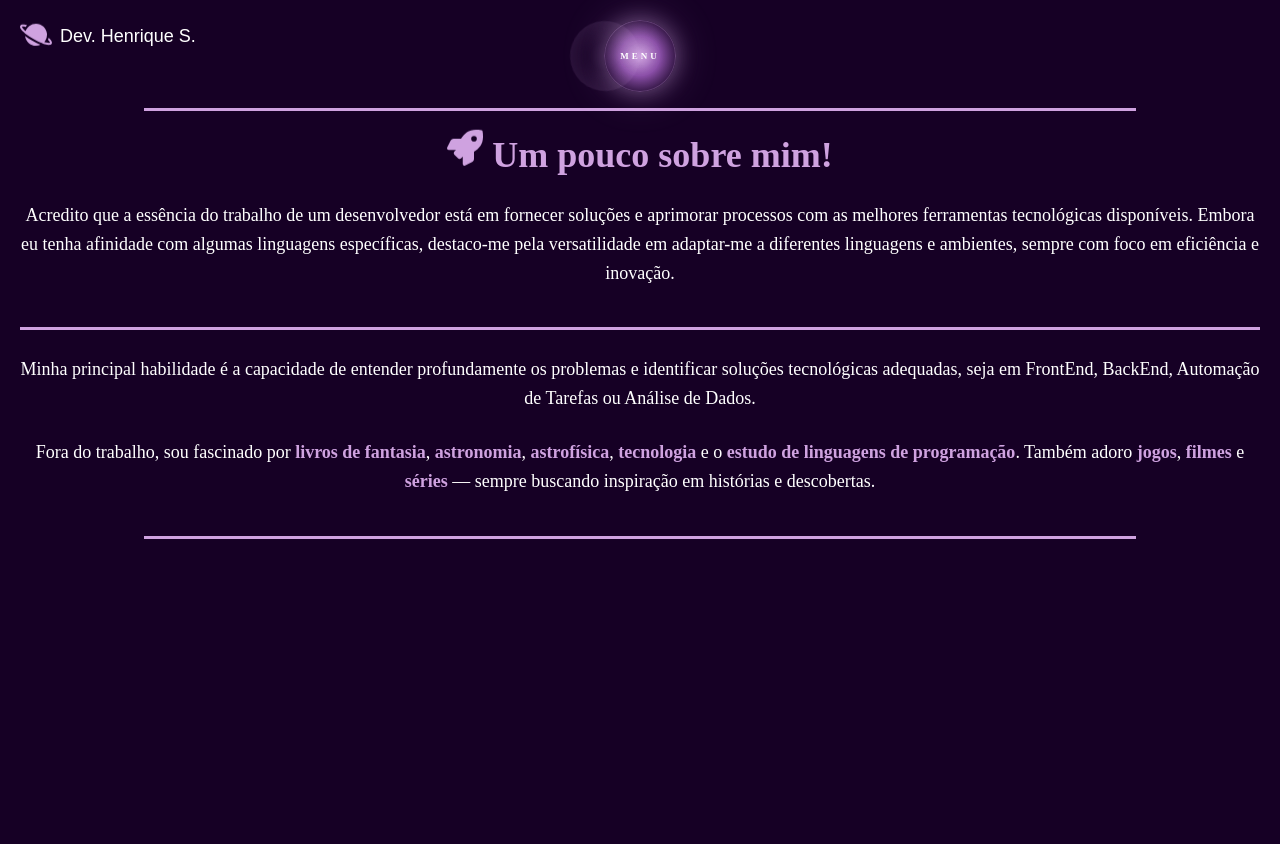
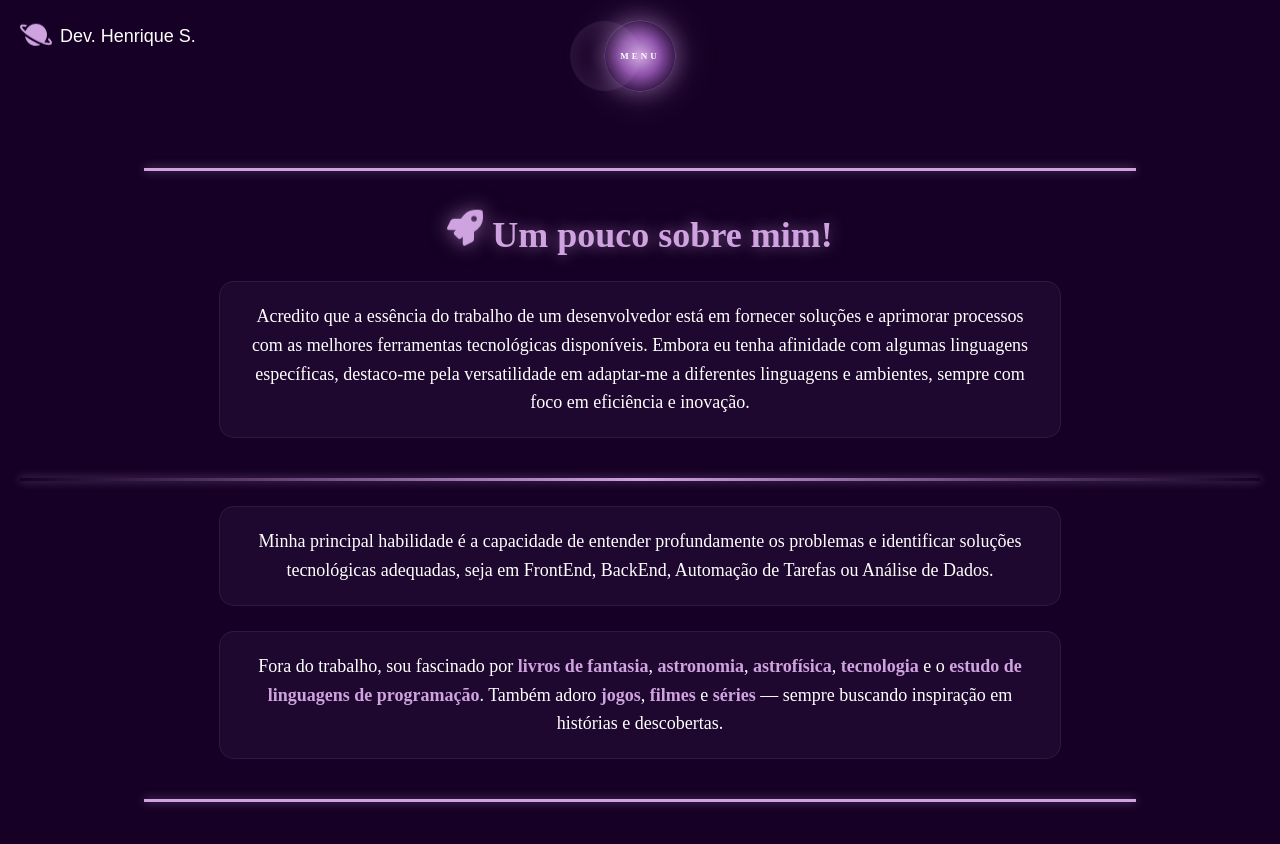
Before and after one commit to HenriqueQSanches/Portfolio, a React (Create React App) app in the folder frontend/: page /about in a window 1280 px wide. Shown: the top 844 px of the page. Before the commit the page ends 800 px from the top, so only its background shows below. Built offline with nearby package versions, Linux system fonts and the light colour scheme; the HTML template or start-up script is replaced by a standard one.

Commit message:
refactor: visual identity

```diff
--- a/frontend/src/pages/About/About.css
+++ b/frontend/src/pages/About/About.css
@@ -5,12 +5,14 @@
     text-align: center;
     padding: 50px 20px;
     color: white;
-    margin-top: 20px;
+    margin-top: 80px;
   }
 
   .about-container h1 {
     font-size: 36px;
     margin-bottom: 20px;
+    margin-top: 20px;
+    text-shadow: 0 0 30px rgba(207, 162, 224, 0.4);
   }
 
   .highlight {
@@ -23,18 +25,32 @@
 
   .highlight-blue {
     color: #CFA2E0;
+    text-shadow: 0 0 15px rgba(207, 162, 224, 0.5);
+    font-weight: 600;
   }
 
   .about-text {
     font-size: 18px;
     line-height: 1.6;
     margin-bottom: 20px;
+    padding: 20px;
+    background: rgba(207, 162, 224, 0.05);
+    border-radius: 15px;
+    backdrop-filter: blur(10px);
+    border: 1px solid rgba(207, 162, 224, 0.1);
+    max-width: 800px;
   }
 
   .about-hobbies {
     font-size: 18px;
     line-height: 1.6;
     margin-bottom: 20px;
+    padding: 20px;
+    background: rgba(207, 162, 224, 0.05);
+    border-radius: 15px;
+    backdrop-filter: blur(10px);
+    border: 1px solid rgba(207, 162, 224, 0.1);
+    max-width: 800px;
   }
 
   @keyframes rocketFloat {
@@ -49,4 +65,5 @@
   .rocket-icon {
     animation: rocketFloat 3s ease-in-out infinite;
     color: #CFA2E0;
+    filter: drop-shadow(0 0 10px rgba(207, 162, 224, 0.6));
   }
--- a/frontend/src/pages/Start/Start.css
+++ b/frontend/src/pages/Start/Start.css
@@ -22,12 +22,14 @@
   .linkedinIcon, .whatsappIcon, .curriculumIcon, .githubIcon, .reactIcon {
     color: #CFA2E0;
     cursor: pointer;
-    transition: transform 0.3s ease, color 0.3s ease;
+    transition: all 0.3s ease;
+    filter: drop-shadow(0 0 5px rgba(207, 162, 224, 0.3));
   }
 
   .linkedinIcon:hover, .whatsappIcon:hover, .curriculumIcon:hover, .githubIcon:hover {
     color: #ffff;
-    transform: scale(1.2);
+    transform: scale(1.3);
+    filter: drop-shadow(0 0 15px rgba(207, 162, 224, 0.8));
   }
 
   .whatsappIcon {
@@ -51,12 +53,20 @@
 
 .socialMedia {
   display: flex;
+  padding: 15px;
+  background: rgba(207, 162, 224, 0.05);
+  border-radius: 50px;
+  backdrop-filter: blur(10px);
+  border: 1px solid rgba(207, 162, 224, 0.1);
+  margin-top: 10px;
 }
 
 .MeContate {
   color: #CFA2E0;
   font-size: 20px;
   margin-bottom: 8px;
+  text-shadow: 0 0 15px rgba(207, 162, 224, 0.5);
+  font-weight: 600;
 }
 
 .start-container {
@@ -65,19 +75,24 @@
     align-items: center;
     text-align: center;
     padding: 50px 20px;
-    margin-top: 35px;
+    margin-top: 80px;
     color: white;
   }
 
   hr {
     width: 90%;
-    background-color: #CFA2E0;
+    height: 2px;
+    background: linear-gradient(90deg, transparent, #CFA2E0, transparent);
+    border: none;
     margin: 20px 0;
+    box-shadow: 0 0 10px rgba(207, 162, 224, 0.5);
   }
 
   .start-container h1 {
     font-size: 36px;
     color: white;
+    text-shadow: 0 0 30px rgba(207, 162, 224, 0.3);
+    margin-top: 20px;
   }
 
   .start-container .highlight {
--- a/frontend/src/pages/Techinfo/Techinfo.css
+++ b/frontend/src/pages/Techinfo/Techinfo.css
@@ -5,7 +5,7 @@
     text-align: center;
     padding: 50px 20px;
     color: white;
-    margin-top: 20px;
+    margin-top: 80px;
     max-width: 100%;
     box-sizing: border-box;
     overflow-x: hidden;
@@ -24,14 +24,17 @@
 .techinfoTitle {
     font-size: 36px;
     margin-bottom: 20px;
+    margin-top: 20px;
+    text-shadow: 0 0 30px rgba(207, 162, 224, 0.4);
 }
 
 hr {
     width: 80%;
     height: 3px;
-    background-color: #CFA2E0;
+    background: linear-gradient(90deg, transparent, #CFA2E0, transparent);
     border: none;
     margin: 20px auto;
+    box-shadow: 0 0 10px rgba(207, 162, 224, 0.5);
 }
 
 p {
@@ -57,10 +60,22 @@ p {
     max-width: 350px;
     margin: 10px;
     padding: 20px;
-    background: rgba(31, 31, 31, 0.5);
-    border-radius: 8px;
+    background: linear-gradient(135deg, rgba(31, 31, 31, 0.6) 0%, rgba(207, 162, 224, 0.1) 100%);
+    backdrop-filter: blur(10px);
+    border-radius: 15px;
     line-height: 1.6;
     box-sizing: border-box;
+    border: 1px solid rgba(207, 162, 224, 0.2);
+    box-shadow: 0 8px 32px rgba(0, 0, 0, 0.3);
+    transition: all 0.3s ease;
+}
+
+.tech-category-container:hover {
+    transform: translateY(-5px);
+    box-shadow:
+        0 12px 40px rgba(207, 162, 224, 0.2),
+        0 0 20px rgba(207, 162, 224, 0.1);
+    border-color: rgba(207, 162, 224, 0.4);
 }
 
 .category-title {
@@ -68,6 +83,8 @@ p {
     font-size: 24px;
     margin-bottom: 20px;
     text-align: center;
+    text-shadow: 0 0 20px rgba(207, 162, 224, 0.5);
+    font-weight: 600;
 }
 
 .techSmart {
@@ -90,6 +107,7 @@ p {
 .techSmart > *:hover {
     color: #ffff;
     transform: scale(1.2);
+    filter: drop-shadow(0 0 10px rgba(207, 162, 224, 0.8));
 }
 
 body:has(.tech-container) {
```
